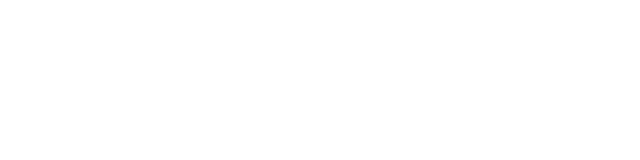
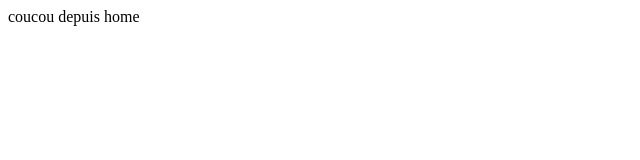
Before and after one commit to arnaudderison/socialNetwork, a React (Create React App) app in the folder client/: page / in a window 1280 px wide. Before the commit this address had no page. Shown: the top 160 px of the page, without its empty margins (0-640 px from the left). Built offline with nearby package versions, Linux system fonts and the light colour scheme.

Commit message:
react config + Sass Config
configuration des routes react;
configuration des fichier sass;

```diff
--- a/client/package.json
+++ b/client/package.json
@@ -6,6 +6,7 @@
     "@testing-library/jest-dom": "^5.16.2",
     "@testing-library/react": "^12.1.2",
     "@testing-library/user-event": "^13.5.0",
+    "node-sass": "^7.0.1",
     "react": "^17.0.2",
     "react-dom": "^17.0.2",
     "react-router-dom": "^6.2.1",
--- a/client/src/App.js
+++ b/client/src/App.js
@@ -1,16 +1,16 @@
 import React from 'react';
-import Home from './components/home.js'
-import {Routes, Route} from 'react-router-dom';
+import './style/style.scss';
+import Routes from './routes/';
+import { BrowserRouter } from 'react-router-dom';
 
 function App() {
   return (
-    <div>
-      <Routes>
-        <Route path='/test' component={<Home/>}/>
-
-      </Routes>
-    </div>
+    <BrowserRouter>
+      <Routes />
+    </BrowserRouter>
   )
 }
 
+
+
 export default App
--- a/client/src/index.js
+++ b/client/src/index.js
@@ -2,12 +2,11 @@
 import ReactDOM from 'react-dom';
 import App from './App';
 import reportWebVitals from './reportWebVitals';
-import {BrowserRouter} from 'react-router-dom';
 
 ReactDOM.render(
-  <BrowserRouter>
+  <React.StrictMode>
     <App />
-  </BrowserRouter>,
+  </React.StrictMode>,
   document.getElementById('root')
 );
 
--- a/client/src/components/home.js
+++ b/client/src/pages/home.js
@@ -3,7 +3,7 @@
 function home() {
     return (
         <div>
-            <h1>Coucou je suis Home</h1>
+            coucou depuis home
         </div>
     )
 }
--- /dev/null
+++ b/client/src/pages/profil.js
@@ -0,0 +1,11 @@
+import React from 'react'
+
+function profil() {
+    return (
+        <div>
+            Coucou de puis profil
+        </div>
+    )
+}
+
+export default profil
--- /dev/null
+++ b/client/src/routes/index.js
@@ -0,0 +1,17 @@
+import React from 'react'
+import { Routes, Route, Navigate } from 'react-router-dom';
+import Home from '../pages/home';
+import Profil from '../pages/profil';
+function route() {
+    return (
+        <div>
+            <Routes>
+                <Route path='/' element={<Home />} />
+                <Route path='/profil' element={<Profil />} />
+                <Route path="*" element={<Navigate to="/" />} />
+            </Routes>
+        </div>
+    )
+}
+
+export default route
--- /dev/null
+++ b/client/src/style/style.scss
@@ -0,0 +1,8 @@
+//Dossier utils
+@import './utils/variables';
+//Dossier base
+@import './base/reset';
+//Dossier composants
+//Dossier pages
+@import './pages/home';
+@import './pages/profil';
```
Also changed, not shown: client/src/style/base/_reset.scss (added), client/src/style/pages/_home.scss (added), client/src/style/pages/_profil.scss (added), client/src/style/utils/_variables.scss (added), 1 other file (tests, documents, lock files or other folders).
